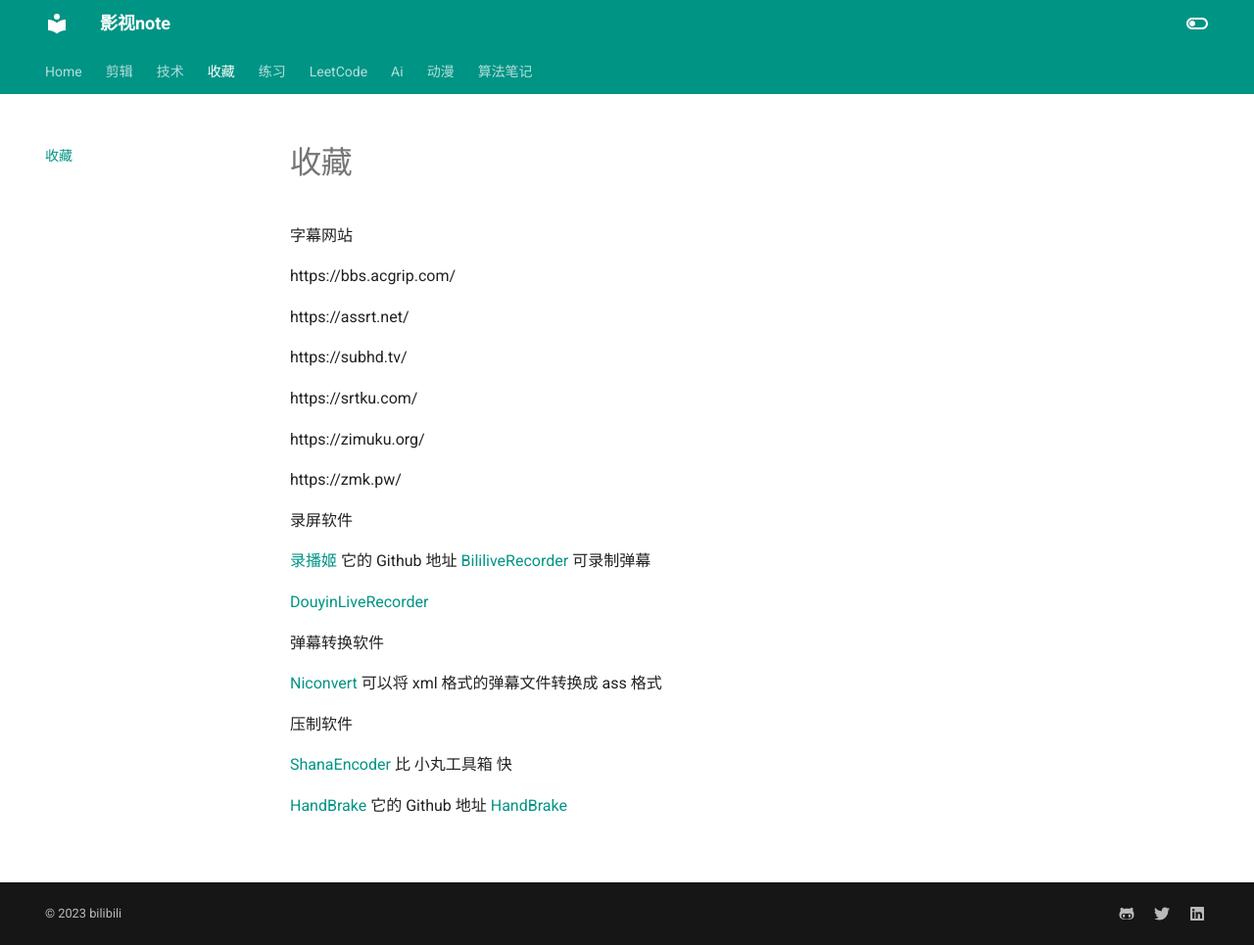
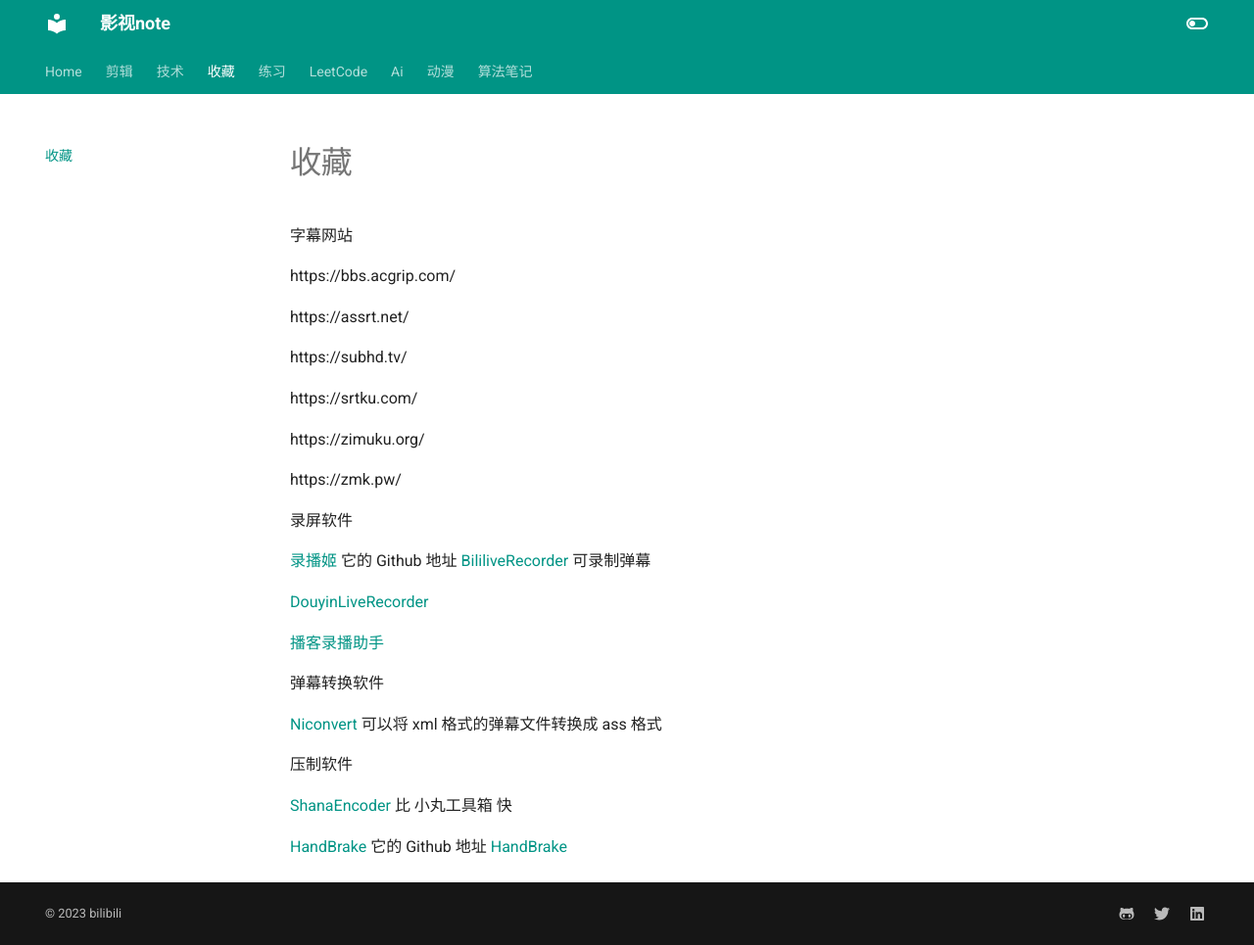
Before and after one commit to qifeibro/mynote, an MkDocs documentation site: the page built from docs/收藏.md, in a window 1280 px wide and 965 px high. Shown: the whole window at 98% size. Built offline with MkDocs 1.6.1 and Material for MkDocs 9.7.7, drawn with Linux system fonts in a browser that asks for light colours.

Commit message:
Update 收藏.md

```diff
--- a/docs/收藏.md
+++ b/docs/收藏.md
@@ -20,6 +20,8 @@ https://zmk.pw/
 
 [DouyinLiveRecorder](https://github.com/ihmily/DouyinLiveRecorder)
 
+[播客录播助手](https://bklivedown.club/)
+
 弹幕转换软件
 
 [Niconvert](https://github.com/muzuiget/niconvert) 可以将 xml 格式的弹幕文件转换成 ass 格式
```
